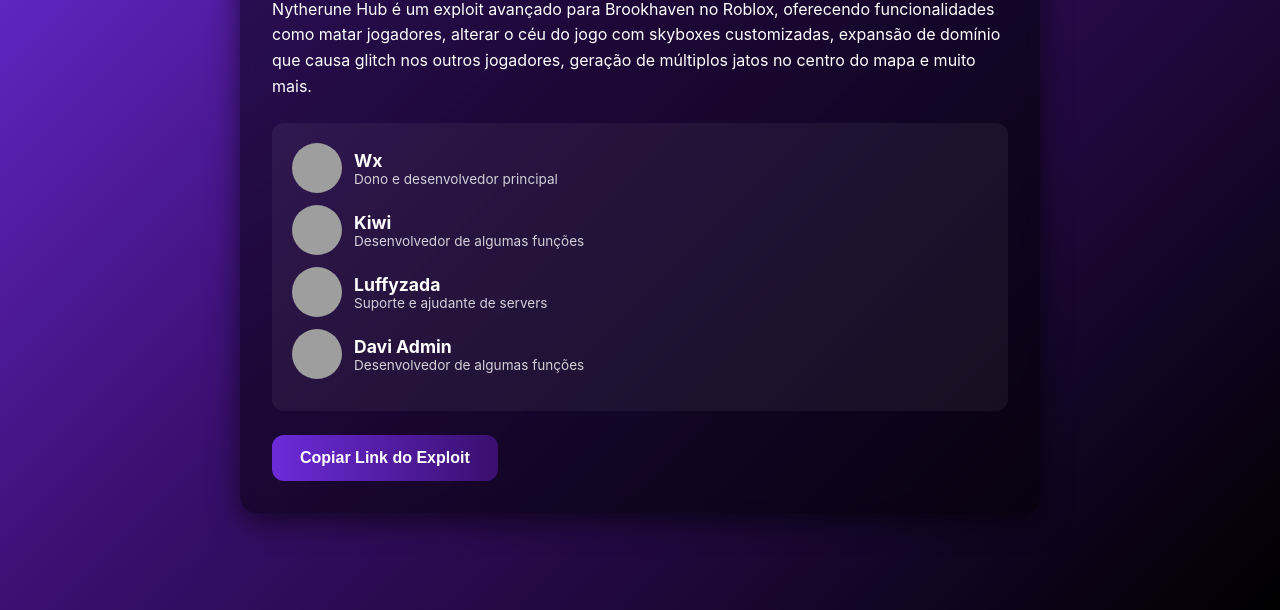
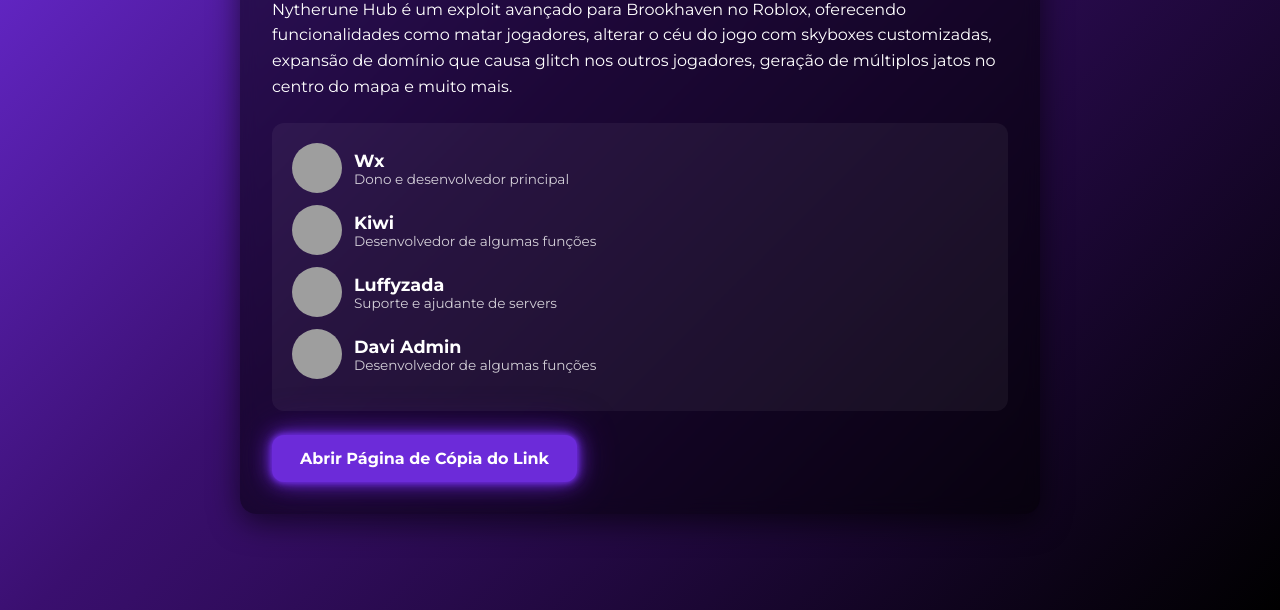
Before and after one commit to wx-sources/wx-sources.github.io, a plain HTML site: page index.html in a window 1280 px wide. Shown: the part 190-800 px from the top of the page. Drawn offline with Linux system fonts and the light colour scheme; grey boxes are pictures that could not be loaded.

Commit message:
Update index.html

```diff
--- a/index.html
+++ b/index.html
@@ -1,10 +1,13 @@
 <!doctype html>
-
 <html lang="pt-BR">
 <head>
   <meta charset="utf-8">
   <meta name="viewport" content="width=device-width,initial-scale=1">
   <title>Nytherune Hub</title>
+
+  <!-- Google Font Montserrat -->
+  <link href="https://fonts.googleapis.com/css2?family=Montserrat:ital,wght@0,100..900;1,100..900&display=swap" rel="stylesheet">
+
   <style>
     * { box-sizing: border-box; margin: 0; padding: 0; }
     html, body { height: 100%; }
@@ -13,13 +16,12 @@
       display: flex;
       align-items: center;
       justify-content: center;
-      font-family: Inter, system-ui, -apple-system, "Segoe UI", Roboto, "Helvetica Neue", Arial;
+      font-family: 'Montserrat', sans-serif; /* Aplicando Montserrat */
       background: linear-gradient(135deg, #6c2bd9 0%, #3a0f6f 40%, #000000 100%);
-      background-color: #000000;
-      background-attachment: fixed;
-      color: #ffffff;
+      color: #fff;
       padding: 20px;
-    }.container {
+    }
+    .container {
       max-width: 800px;
       background: rgba(0,0,0,0.5);
       border-radius: 16px;
@@ -27,10 +29,8 @@
       box-shadow: 0 8px 30px rgba(0,0,0,0.6);
       backdrop-filter: blur(8px);
     }
-
     h1 { font-size: 2.2rem; margin-bottom: 16px; color: #e0b3ff; }
     p { font-size: 1rem; line-height: 1.6; margin-bottom: 24px; }
-
     .dev-panel {
       background: rgba(255,255,255,0.05);
       padding: 20px;
@@ -43,46 +43,38 @@ p { font-size: 1rem; line-height: 1.6; margin-bottom: 24px; }
     .dev-name { font-weight: bold; font-size: 1.1rem; }
     .dev-role { font-size: 0.85rem; opacity: 0.8; }
 
+    /* Botão neon */
     .copy-btn {
       display: inline-block;
       padding: 14px 28px;
       font-size: 1rem;
       font-weight: bold;
       color: #fff;
-  background: linear-gradient(90deg, #6c2bd9, #3a0f6f);
-  border: none;
+      text-decoration: none;
       border-radius: 12px;
-  cursor: pointer;
+      background: #6c2bd9;
+      box-shadow: 0 0 5px #6c2bd9, 0 0 10px #6c2bd9, 0 0 20px #6c2bd9, 0 0 40px #3a0f6f;
       transition: all 0.3s ease;
-  text-decoration: none;
     }
     .copy-btn:hover {
+      box-shadow: 0 0 10px #e0b3ff, 0 0 20px #e0b3ff, 0 0 30px #e0b3ff, 0 0 60px #3a0f6f;
       transform: scale(1.05);
-  box-shadow: 0 0 20px rgba(108, 43, 217, 0.6);
     }
-
   </style>
 </head>
 <body>
   <div class="container">
     <h1>Nytherune Hub</h1>
-    <p>Nytherune Hub é um exploit avançado para Brookhaven no Roblox, oferecendo funcionalidades como matar jogadores, alterar o céu do jogo com skyboxes customizadas, expansão de domínio que causa glitch nos outros jogadores, geração de múltiplos jatos no centro do mapa e muito mais.</p><div class="dev-panel">
+    <p>Nytherune Hub é um exploit avançado para Brookhaven no Roblox, oferecendo funcionalidades como matar jogadores, alterar o céu do jogo com skyboxes customizadas, expansão de domínio que causa glitch nos outros jogadores, geração de múltiplos jatos no centro do mapa e muito mais.</p>
+
+    <div class="dev-panel">
       <div class="dev"><img src="https://i.pinimg.com/280x280_RS/99/71/f1/9971f16f6258dded537a31a00e3aab47.jpg" alt="Wx"><div class="dev-info"><span class="dev-name">Wx</span><span class="dev-role">Dono e desenvolvedor principal</span></div></div>
       <div class="dev"><img src="https://encrypted-tbn0.gstatic.com/images?q=tbn:ANd9GcS66vnqcC3JBgfa7QYEdbv4crnUqgO0gtkQ8Q&usqp=CAU" alt="Kiwi"><div class="dev-info"><span class="dev-name">Kiwi</span><span class="dev-role">Desenvolvedor de algumas funções</span></div></div>
       <div class="dev"><img src="https://i.pinimg.com/736x/65/0a/32/650a32ae9bdc8766c20cd18ae1b94739.jpg" alt="Luffyzada"><div class="dev-info"><span class="dev-name">Luffyzada</span><span class="dev-role">Suporte e ajudante de servers</span></div></div>
       <div class="dev"><img src="https://media.tenor.com/puxdVojzEk0AAAAe/arceus-x.png" alt="Davi Admin"><div class="dev-info"><span class="dev-name">Davi Admin</span><span class="dev-role">Desenvolvedor de algumas funções</span></div></div>
     </div>
 
-<button class="copy-btn" onclick="copyLink()">Copiar Link do Exploit</button>
-
-  </div>  <script>
-    function copyLink() {
-      const exploitLink = 'https://scriptblox.com/script/Brookhaven-RP-Nytherune-Hub-43881';
-      navigator.clipboard.writeText(exploitLink).then(() => {
-        alert('Link do exploit copiado com sucesso!');
-      }).catch(err => {
-        alert('Falha ao copiar o link: ' + err);
-      });
-    }
-  </script></body>
+    <a class="copy-btn" href="https://scriptblox.com/script/Brookhaven-RP-Nytherune-Hub-43881" target="_blank">Abrir Página de Cópia do Link</a>
+  </div>
+</body>
 </html>
```
Lines whose indentation alone changed are shown as unchanged.
